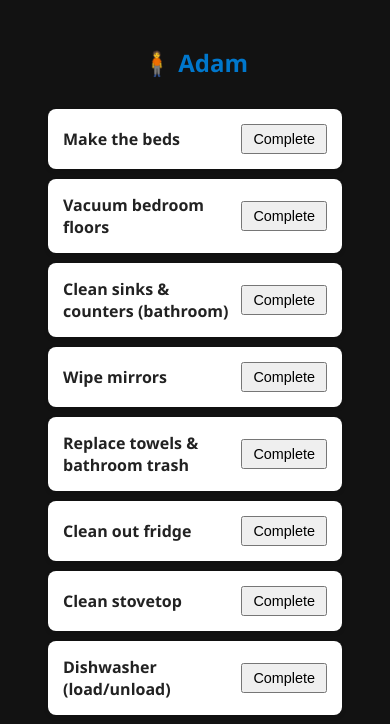
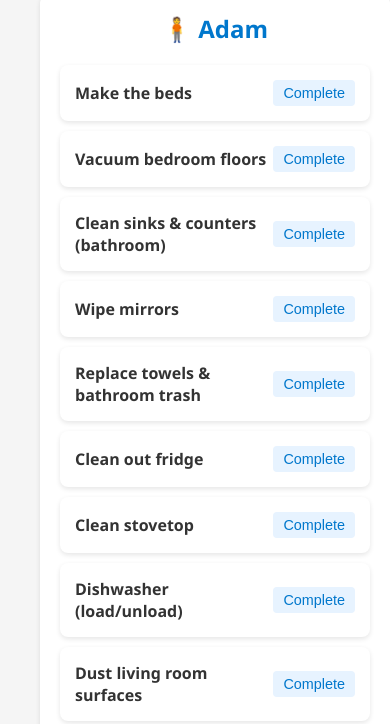
Before and after one commit to alsansone/home-tech-lab, a plain HTML site: page chores/index.html in a window 390 px wide. Shown: the part 163-887 px from the top of the page. Drawn offline with Linux system fonts and the light colour scheme.

Commit message:
Make mobile responsive

```diff
--- a/chores/style.css
+++ b/chores/style.css
@@ -1,39 +1,54 @@
+/* Base styling */
 body {
   font-family: 'Segoe UI', sans-serif;
-    padding: 40px;
-    background-color: #121212;
-    color: #222;
-    transition: background-color 0.3s, color 0.3s;
+  background-color: #f5f5f5;
+  padding: 40px 20px;
+  color: #333;
+  margin: 0;
 }
 
-  body:not(.dark) {
-    background-color: #fefefe;
-    color: #222;
-  }
-
-  body.dark .project {
-    background-color: #1f1f1f;
-    border: 1px solid #333;
-  }
-
-  body:not(.dark) .project {
-    background-color: #fff;
-    border: 1px solid #ddd;
-  }
-
-
+/* Page title */
 h1 {
   text-align: center;
   color: #0077cc;
+  margin-top: 0;
 }
 
-  ul {
-    max-width: 500px;
-    margin: 30px auto;
-    padding: 0;
-    list-style: none;
+/* Main container for both people */
+#choresContainer {
+  display: flex;
+  justify-content: center;
+  gap: 40px;
+  flex-wrap: wrap;
+  margin-top: 30px;
+  padding: 0 20px;
 }
 
+/* Individual person section */
+.person {
+  flex: 1 1 300px;
+  max-width: 400px;
+  background: #ffffff;
+  padding: 20px;
+  border-radius: 12px;
+  box-shadow: 0 2px 5px rgba(0, 0, 0, 0.1);
+  margin-bottom: 20px;
+}
+
+.person h2 {
+  text-align: center;
+  color: #0077cc;
+  margin-top: 0;
+}
+
+/* Chore list styling */
+.choreList {
+  list-style: none;
+  padding: 0;
+  margin: 0;
+}
+
+/* Individual chore items */
 li {
   background: white;
   border-radius: 8px;
@@ -43,7 +58,7 @@ body {
   display: flex;
   justify-content: space-between;
   align-items: center;
-    transition: background 0.2s;
+  transition: background-color 0.2s;
 }
 
 li.completed {
@@ -52,31 +67,31 @@ body {
   color: #666;
 }
 
+/* Complete/undo buttons */
 button {
   padding: 5px 10px;
   font-size: 0.9em;
   cursor: pointer;
+  background-color: #e7f3ff;
+  border: none;
+  border-radius: 4px;
+  color: #0077cc;
+  transition: background-color 0.2s;
 }
 
+button:hover {
+  background-color: #d0e7ff;
+}
+
+/* Responsive: stack columns on smaller screens */
+@media (max-width: 768px) {
   #choresContainer {
-    display: flex;
-    justify-content: center;
-    gap: 40px;
-    flex-wrap: wrap;
-    margin-top: 30px;
+    flex-direction: column;
+    align-items: center;
   }
 
   .person {
-    flex: 1 1 300px;
-    max-width: 400px;
+    width: 100%;
+    max-width: 500px;
   }
-
-  .person h2 {
-    text-align: center;
-    color: #0077cc;
 }
-
-  .choreList {
-    list-style: none;
-    padding: 0;
-  }
```
Lines whose indentation alone changed are shown as unchanged.
